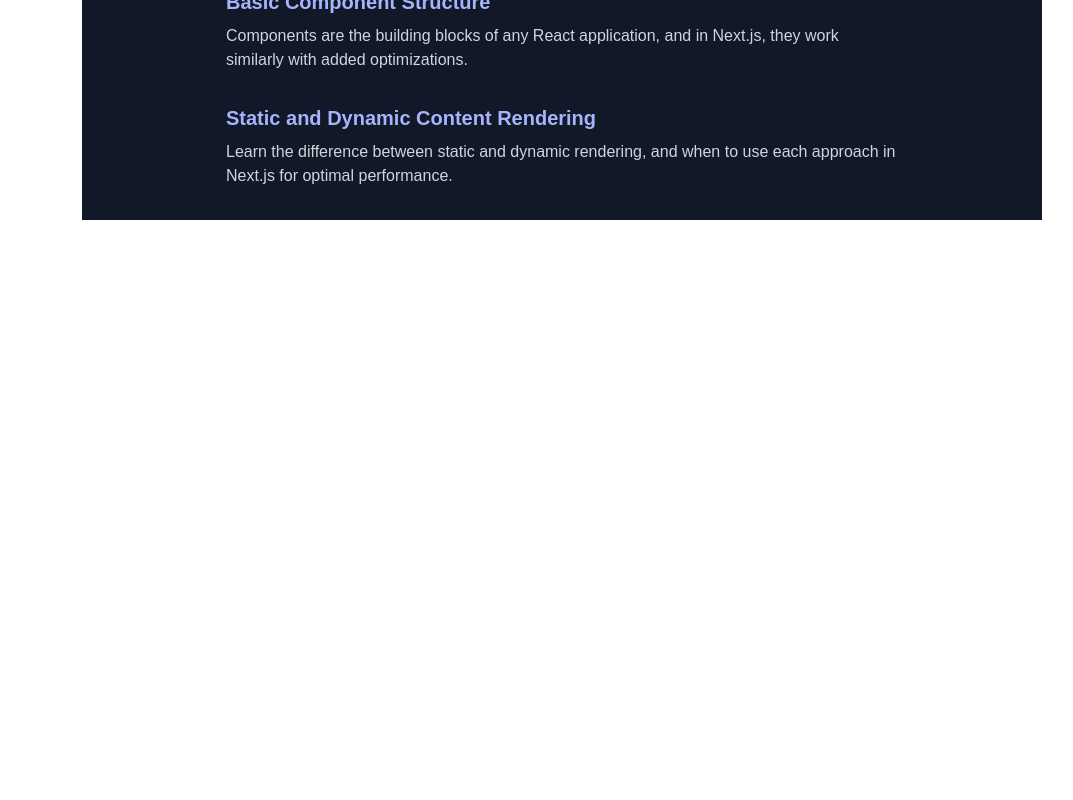
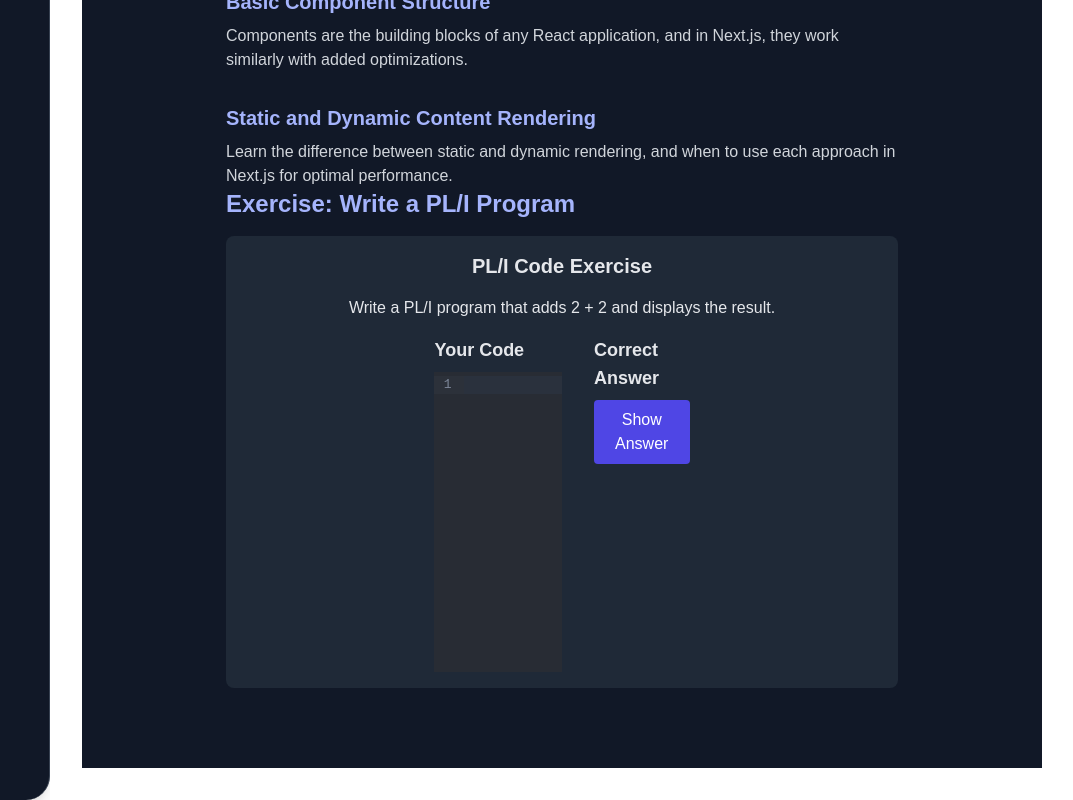
Before and after one commit to Robbevanherpe1/pl1-learn, a Next.js app: page /chapter/1 in a window 1280 px wide. Shown: the part 1452-2252 px from the top of the page, without its empty margins (206-1279 px from the left). Before the commit the page ends 1704 px from the top, so only its background shows below. Built offline with nearby package versions, Linux system fonts and the light colour scheme.

Commit message:
add coding field

```diff
--- a/app/chapter/1/page.tsx
+++ b/app/chapter/1/page.tsx
@@ -1,3 +1,4 @@
+import PLIExercise from "../../exercises/1/PLIExercise";
 export default function Chapter1() {
   return (
     <div className="flex flex-col items-center p-8 min-h-screen bg-gray-900 text-gray-200">
@@ -83,6 +84,19 @@
           <p className="text-gray-300">
             Learn the difference between static and dynamic rendering, and when to use each approach in Next.js for optimal performance.
           </p>
+
+          {/* PL/I Exercise */}
+            <div className="w-full max-w-2xl mb-12">
+            <h2 className="text-2xl font-semibold text-indigo-300 mb-4">
+              Exercise: Write a PL/I Program
+            </h2>
+            <PLIExercise />
+          </div>
+
+
+
+
+
         </section>
       </div>
     </div>
--- a/app/components/Sidebar.tsx
+++ b/app/components/Sidebar.tsx
@@ -17,7 +17,7 @@
   };
 
   return (
-    <aside className="w-64 bg-gray-900 text-gray-200 h-screen p-6 border-r border-gray-700 shadow-lg rounded-r-3xl">
+    <aside className="w-64 bg-gray-900 text-gray-200 min-h-screen p-6 border-r border-gray-700 shadow-lg rounded-r-3xl">
       <Link href="/" className="text-2xl font-bold mb-8 text-indigo-400 hover:text-indigo-500 transition duration-200">
         Chapters Overview
       </Link>
--- /dev/null
+++ b/app/exercises/1/PLIExercise.js
@@ -0,0 +1,77 @@
+"use client";
+
+import { useState } from "react";
+import CodeMirror from "@uiw/react-codemirror";
+import { javascript } from "@codemirror/lang-javascript";
+
+export default function PLIExercise() {
+  const [userCode, setUserCode] = useState("");
+  const [showAnswer, setShowAnswer] = useState(false);
+
+  const correctPLIAnswer = `
+/* PL/I program to add 2 + 2 */
+DECLARE SUM FIXED BIN(15);
+SUM = 2 + 2;
+PUT SKIP LIST('The sum is:', SUM);
+  `;
+
+  const toggleShowAnswer = () => {
+    setShowAnswer(!showAnswer);
+  };
+
+  return (
+    <div className="flex flex-col items-center p-4 bg-gray-800 text-gray-200 rounded-lg">
+      <h2 className="text-xl font-bold mb-4">PL/I Code Exercise</h2>
+      <p className="mb-4">
+        Write a PL/I program that adds 2 + 2 and displays the result.
+      </p>
+
+      <div className="flex flex-row gap-8">
+        {/* User Input Code Editor */}
+        <div className="w-2/3"> {/* Adjusted width for larger input area */}
+          <h3 className="text-lg font-semibold mb-2">Your Code</h3>
+          <CodeMirror
+            value={userCode}
+            height="300px" /* Increased height */
+            extensions={[javascript()]}
+            onChange={(value) => setUserCode(value)}
+            theme="dark"
+            className="rounded-lg"
+          />
+        </div>
+
+        {/* Correct Answer Display */}
+        <div className="w-1/2">
+          <h3 className="text-lg font-semibold mb-2">Correct Answer</h3>
+          {!showAnswer ? (
+            <button
+              onClick={toggleShowAnswer}
+              className="px-4 py-2 bg-indigo-600 text-white rounded hover:bg-indigo-700 transition"
+            >
+              Show Answer
+            </button>
+          ) : (
+            <div className="bg-gray-900 p-4 rounded-lg overflow-auto">
+              <pre className="whitespace-pre-wrap text-sm">
+                <code className="pl1-syntax">{correctPLIAnswer}</code>
+              </pre>
+            </div>
+          )}
+        </div>
+      </div>
+
+      <style jsx>{`
+        .pl1-syntax {
+          font-family: monospace;
+          color: #d1d5db;
+        }
+        .pl1-syntax .keyword {
+          color: #a855f7;
+        }
+        .pl1-syntax .number {
+          color: #f59e0b;
+        }
+      `}</style>
+    </div>
+  );
+}
--- a/package.json
+++ b/package.json
@@ -9,6 +9,8 @@
     "lint": "next lint"
   },
   "dependencies": {
+    "@codemirror/lang-javascript": "^6.2.2",
+    "@uiw/react-codemirror": "^4.23.6",
     "@vercel/analytics": "^1.3.2",
     "next": "15.0.1",
     "react": "19.0.0-rc-69d4b800-20241021",
```
Also changed, not shown: 1 other file (tests, documents, lock files or other folders).
